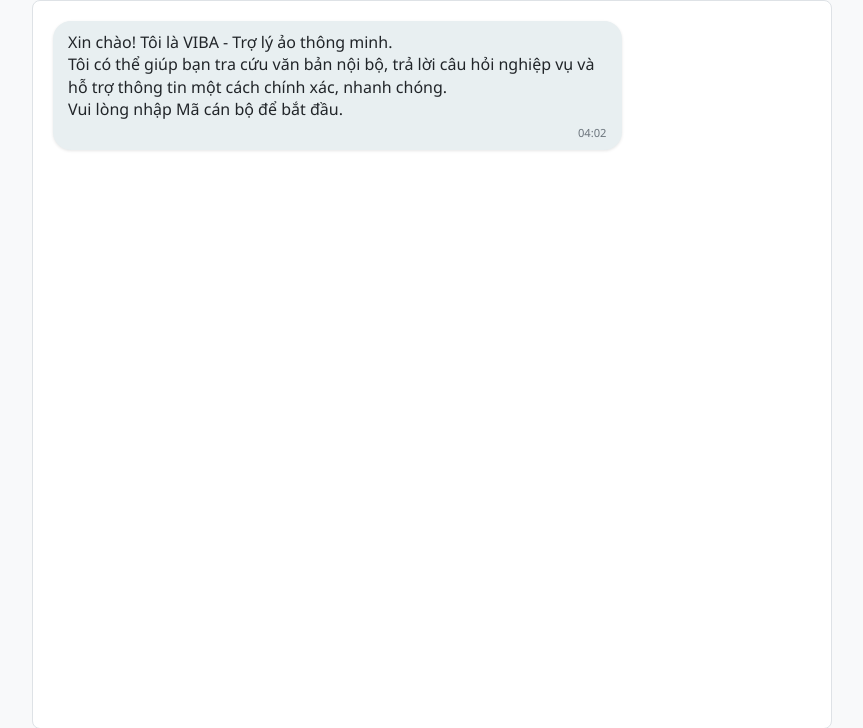
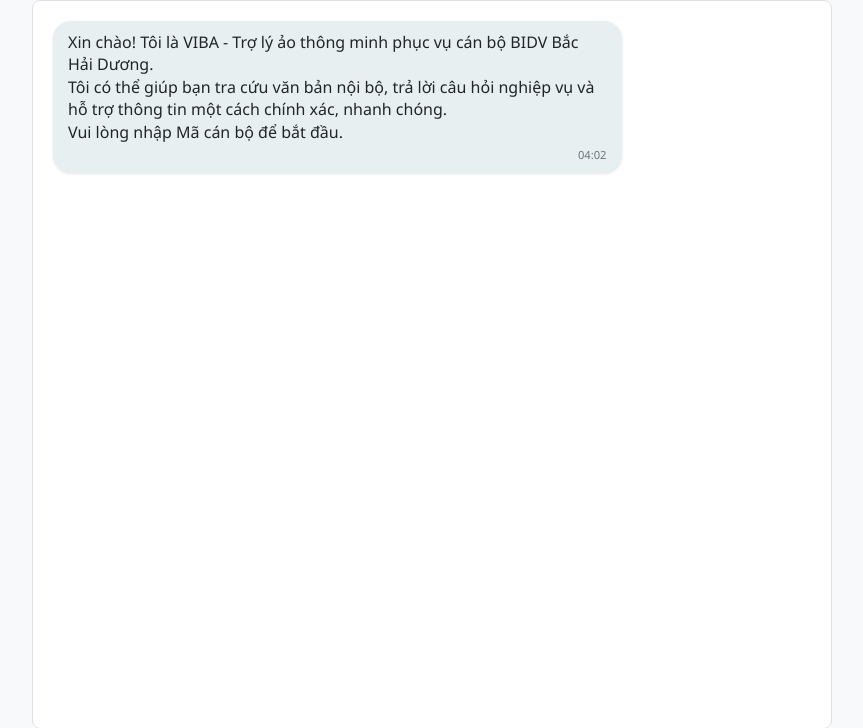
Before and after one commit to tandanbhd/VIBA-AI, a Flask app: page / in a window 1280 px wide. Shown: the top 728 px of the page, without its empty margins (208-1071 px from the left). Run offline with Flask 3, Linux system fonts and the light colour scheme.

Commit message:
Update trí khôn

```diff
--- a/templates/index.html
+++ b/templates/index.html
@@ -340,7 +340,7 @@
                                     fileListMessage += `${index + 1}. ${fileName}\n`;
                                 });
                                 fileListMessage = fileListMessage.trim(); // Xóa dòng trống cuối
-                                fileListMessage += "\n Ngoài ra tôi cũng có thể trả lời các câu hỏi khác như một trợ lý ảo.";
+                                fileListMessage += "\n Ngoài ra tôi cũng có thể trả lời các câu hỏi khác như một trợ lý ảo thông minh.";
                                 fileListMessage += "\n Xin mời đặt câu hỏi.";
 
                                 // Hiển thị danh sách file (cũng dùng hiệu ứng gõ)
@@ -445,7 +445,7 @@
         // === Khởi tạo giao diện khi tải trang ===
         function initializeChat() {
             console.log("Khởi tạo giao diện chat...");
-            const welcomeMessage = `Xin chào! Tôi là VIBA - Trợ lý ảo thông minh.
+            const welcomeMessage = `Xin chào! Tôi là VIBA - Trợ lý ảo thông minh phục vụ cán bộ BIDV Bắc Hải Dương.
 Tôi có thể giúp bạn tra cứu văn bản nội bộ, trả lời câu hỏi nghiệp vụ và hỗ trợ thông tin một cách chính xác, nhanh chóng.
 Vui lòng nhập Mã cán bộ để bắt đầu.`;
             // Hiển thị tin nhắn chào mừng và yêu cầu mã cán bộ (không cần hiệu ứng gõ)
```
